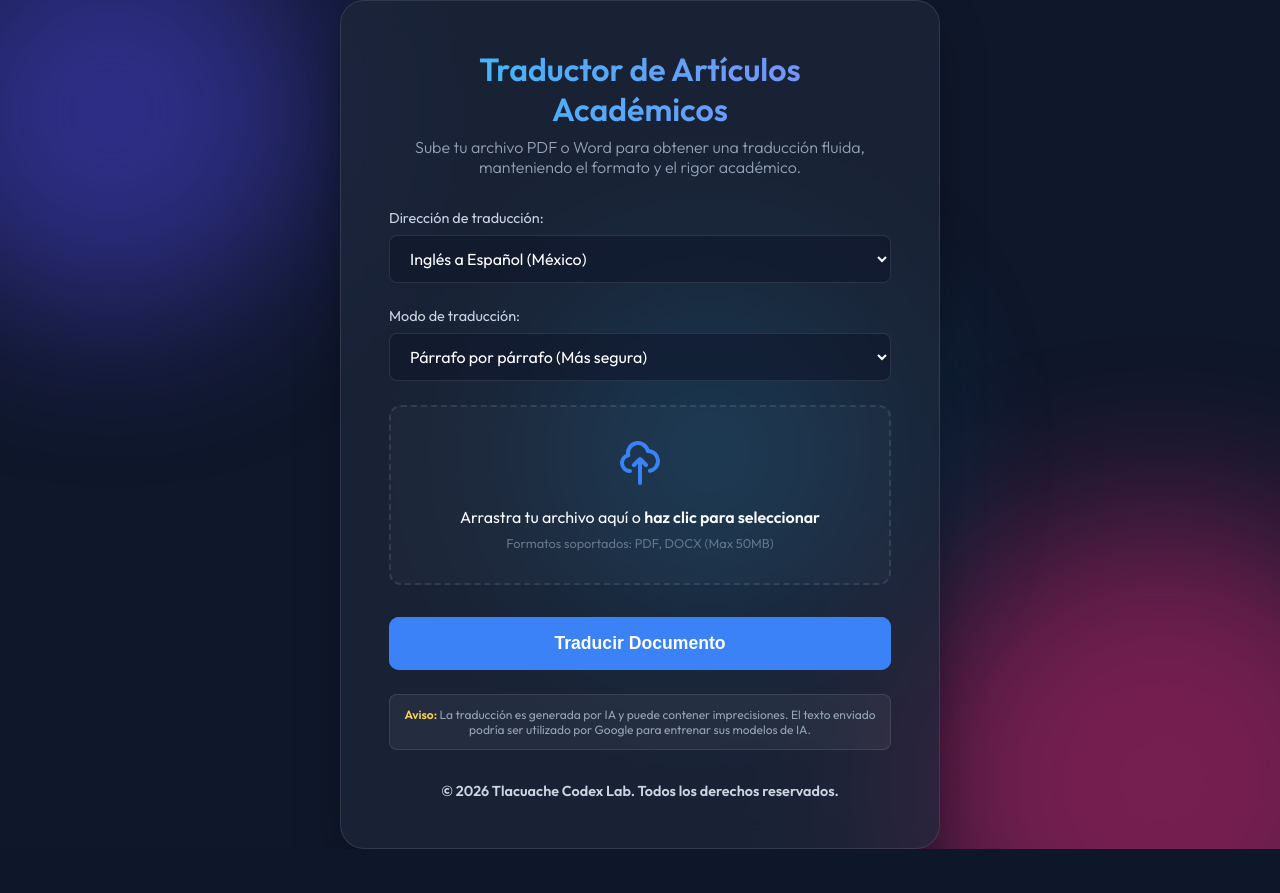
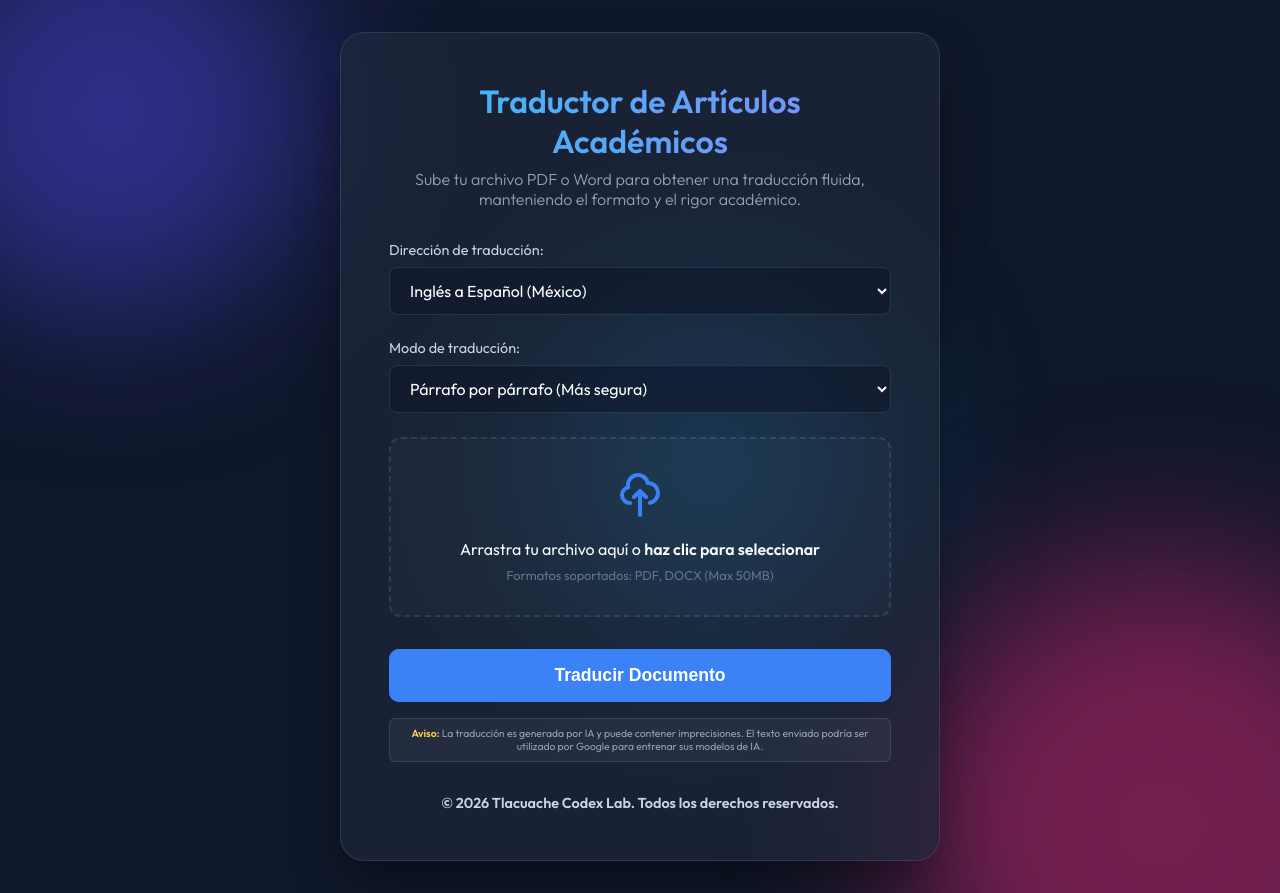
Before and after one commit to MathCoffee/academic-papers-translator, a Flask app: page / in a window 1280 px wide. Before the commit the page ends 849 px from the top, so only its background shows below. Run offline with Flask 3, Linux system fonts and the light colour scheme.

Commit message:
Fix scrolling issue and resize disclaimer

```diff
--- a/static/style.css
+++ b/static/style.css
@@ -22,7 +22,9 @@ body {
     justify-content: center;
     align-items: center;
     position: relative;
-    overflow: hidden;
+    overflow-x: hidden;
+    overflow-y: auto;
+    padding: 2rem 0;
 }
 
 /* Dynamic animated background shapes */
@@ -291,12 +293,12 @@ header p {
 }
 
 .disclaimer {
-    margin-top: 1.5rem;
-    font-size: 0.75rem;
+    margin-top: 1rem;
+    font-size: 0.65rem;
     color: #94a3b8;
     background: rgba(255, 255, 255, 0.05);
-    padding: 0.75rem;
-    border-radius: 8px;
+    padding: 0.5rem;
+    border-radius: 6px;
     border: 1px solid rgba(255, 255, 255, 0.1);
 }
 
```
